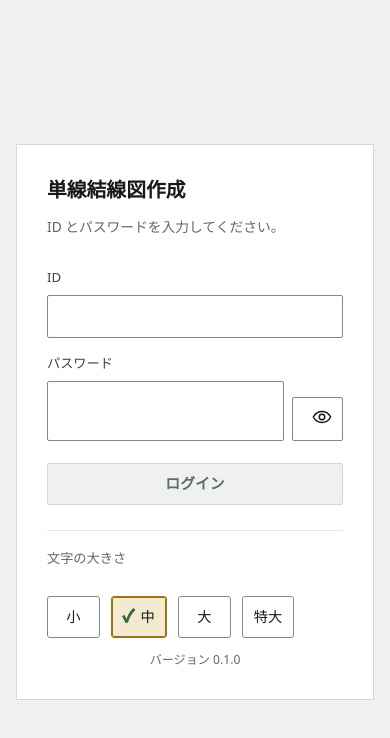
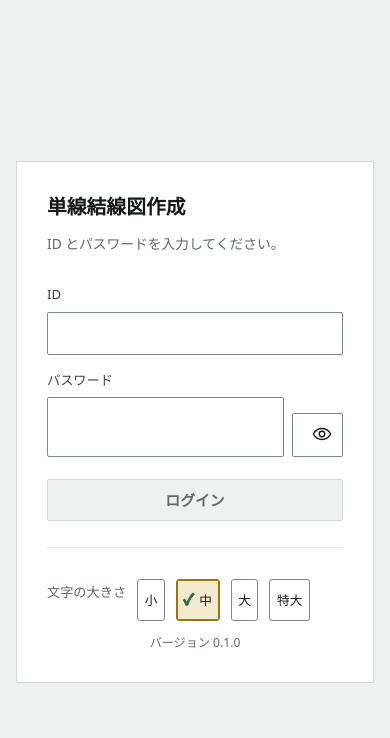
Before and after one commit to takayukiokushin/zumen, a React (Vite) app in the folder apps/web/: page / in a window 390 px wide. Shown: the top 738 px of the page. Built offline with nearby package versions, Linux system fonts and the light colour scheme; no server answers.

Commit message:
第11弾 項目6: 選択ボタン全般を横一列にそろえた（言語・明るさ・文字の大きさ・用紙・線の種類の窓）
Co-Authored-By: Claude Sonnet 5.5 <noreply@anthropic.com>
Claude-Session: https://claude.ai/code/session_01KvsKtPxGCdexX42rWNhHAt

```diff
--- a/apps/web/src/styles.css
+++ b/apps/web/src/styles.css
@@ -888,3 +888,37 @@ main.form .field[data-kind="buttons"] .radio-row button { flex: 0 0 auto; white-
   main.form .field[data-kind="buttons"] { width: 100%; flex: 1 1 100%; }
   main.form .field[data-kind="buttons"] .radio-row button { flex: 1 1 0; min-width: 0; white-space: normal; line-height: 1.3; }
 }
+
+/* ------------------------------------------------------------------ */
+/* 選択ボタン（言語・明るさ・文字の大きさ・縦横・線の種類など）は、アプリ全体で、横一列に並べる（項目6） */
+/*   - 折り返して、上下に積まない。幅が足りないときは、ボタンの余白が詰まり、それでも足りなければ、ボタンの中で文字が折り返す */
+/*   - 例外（横一列にしない）：選択肢が5つ以上のもの、4つで長いものは、もともと、プルダウン（Field.tsx）。 */
+/*     入力欄の選択ボタンは、項目5の仕組み（欄の幅を合わせる）。 */
+/* ------------------------------------------------------------------ */
+.seg, .paper-pick, .wire-kinds { display: flex; flex-wrap: nowrap; align-items: stretch; max-width: 100%; }
+.seg > .btn, .seg > button, .paper-pick > .btn, .paper-pick > button {
+  flex: 0 1 auto; min-width: 0; padding-left: calc(9px * var(--ctl-scale)); padding-right: calc(9px * var(--ctl-scale)); line-height: 1.3;
+}
+/* 設定の窓：狭いときは、名前を上に、ボタンを下に置いて、ボタンが使える幅を、いっぱいにする */
+@media (max-width: 700px) {
+  .settings-row { grid-template-columns: minmax(0, 1fr); gap: calc(4px * var(--text-scale)); }
+  .settings-row > .lbl { padding-top: 0; }
+}
+/* 線の種類の窓：実線・点線を、横に並べる（上に見本の線、下に名前） */
+.wire-window { min-width: calc(210px * var(--text-scale)); }
+.wire-window-body { flex-direction: row; }
+.wire-window-body .line-kind { flex: 1 1 0; min-width: 0; flex-direction: column; justify-content: center; text-align: center; gap: calc(3px * var(--text-scale)); }
+.login-size .seg { display: flex; flex-wrap: nowrap; }
+/* 選択ボタンの文字は、ボタンの中で折り返さない（「日／本語」のように割れない）。狭いときは、余白と文字を詰める */
+.seg > .btn, .seg > button, .paper-pick > .btn, .paper-pick > button { white-space: nowrap; }
+@media (max-width: 700px) {
+  .seg { gap: calc(4px * var(--ctl-scale)); }
+  .seg > .btn, .seg > button, .paper-pick > .btn, .paper-pick > button { padding-left: calc(6px * var(--ctl-scale)); padding-right: calc(6px * var(--ctl-scale)); }
+}
+@media (max-width: 400px) {
+  .seg > .btn, .seg > button { font-size: calc(11.5px * var(--ctl-scale)); }
+}
+/* 横一列に収まらないとき（スマホで文字を最大にした場合など）だけ、横のまま、次の行へ折り返す（文字が切れたり、はみ出したりしない） */
+.seg, .paper-pick, .login-size .seg { flex-wrap: wrap; row-gap: calc(4px * var(--ctl-scale)); }
+.seg { gap: calc(5px * var(--ctl-scale)); }
+@media (max-width: 700px) { .seg { gap: calc(3px * var(--ctl-scale)); } }
```
Also changed, not shown: 1 other file (tests, documents, lock files or other folders).
